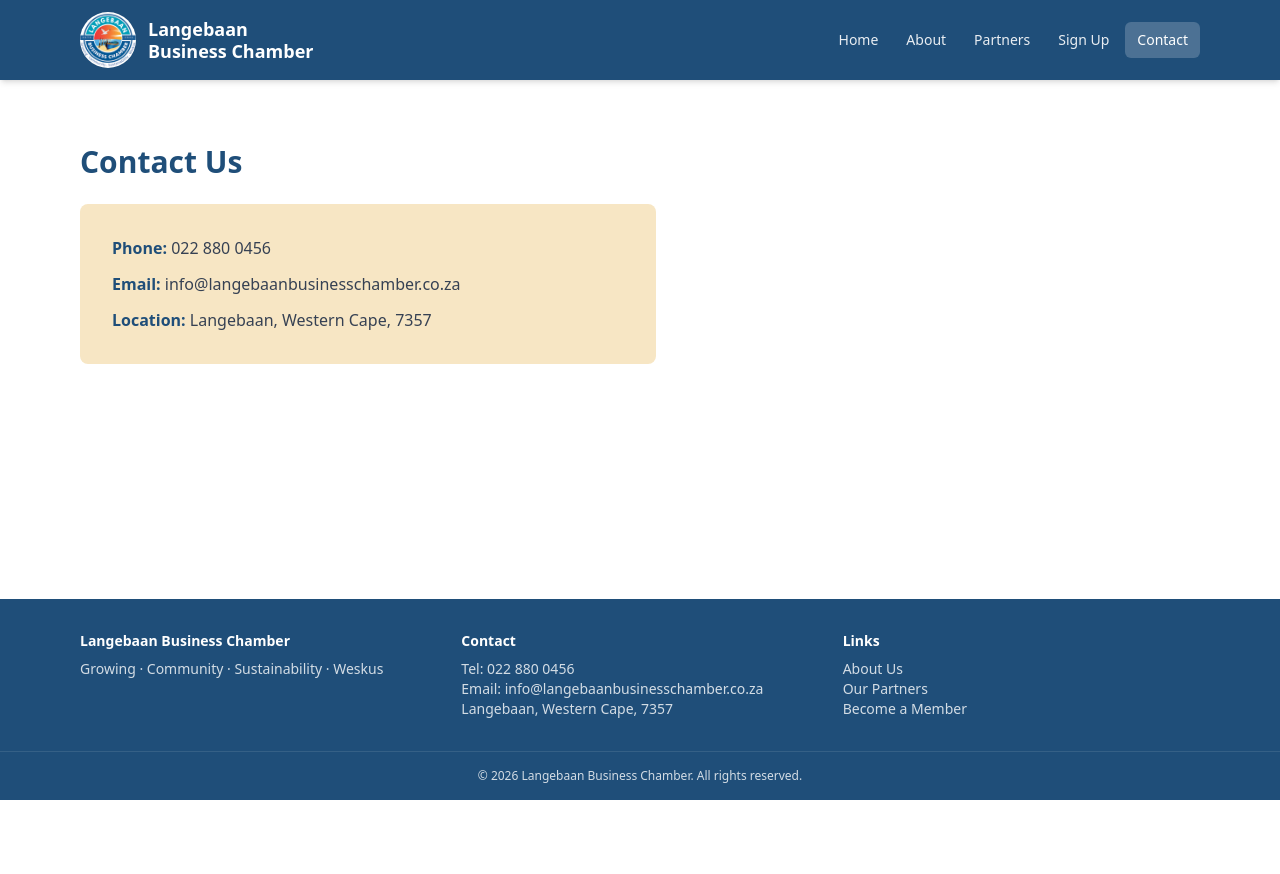
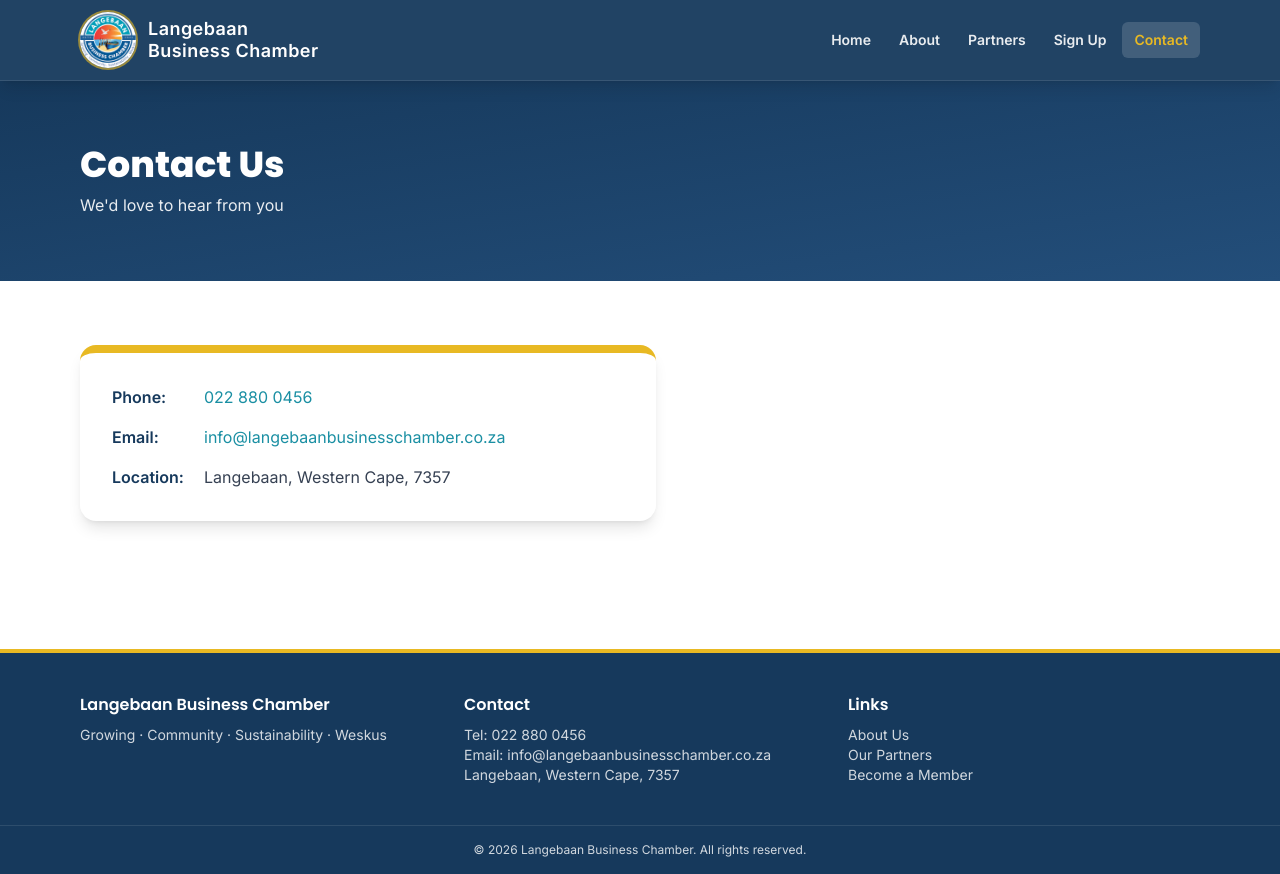
Before and after one commit to Riaan371/Business_Chamber, a React (Vite) app: page /contact in a window 1280 px wide. Before the commit the page ends 800 px from the top, so only its background shows below. Built offline with nearby package versions, Linux system fonts and the light colour scheme; no server answers.

Commit message:
Refresh visual design with gold accents, Poppins headings, and switch to a single R120/month membership plan

```diff
--- a/src/components/Footer.tsx
+++ b/src/components/Footer.tsx
@@ -1,22 +1,22 @@
 export default function Footer() {
   return (
-    <footer className="bg-navy text-white/80 mt-16">
-      <div className="max-w-6xl mx-auto px-4 py-8 grid gap-6 sm:grid-cols-3 text-sm">
+    <footer className="bg-navy text-white/80 mt-16 border-t-4 border-gold">
+      <div className="max-w-6xl mx-auto px-4 py-10 grid gap-8 sm:grid-cols-3 text-sm">
         <div>
-          <h3 className="text-white font-semibold mb-2">Langebaan Business Chamber</h3>
+          <h3 className="text-white font-semibold mb-2 text-base">Langebaan Business Chamber</h3>
           <p>Growing &middot; Community &middot; Sustainability &middot; Weskus</p>
         </div>
         <div>
-          <h3 className="text-white font-semibold mb-2">Contact</h3>
+          <h3 className="text-white font-semibold mb-2 text-base">Contact</h3>
           <p>Tel: 022 880 0456</p>
           <p>Email: info@langebaanbusinesschamber.co.za</p>
           <p>Langebaan, Western Cape, 7357</p>
         </div>
         <div>
-          <h3 className="text-white font-semibold mb-2">Links</h3>
-          <p><a href="/about" className="hover:text-white">About Us</a></p>
-          <p><a href="/partners" className="hover:text-white">Our Partners</a></p>
-          <p><a href="/signup" className="hover:text-white">Become a Member</a></p>
+          <h3 className="text-white font-semibold mb-2 text-base">Links</h3>
+          <p><a href="/about" className="hover:text-gold transition-colors">About Us</a></p>
+          <p><a href="/partners" className="hover:text-gold transition-colors">Our Partners</a></p>
+          <p><a href="/signup" className="hover:text-gold transition-colors">Become a Member</a></p>
         </div>
       </div>
       <div className="text-center text-xs py-4 border-t border-white/10">
--- a/src/components/Navbar.tsx
+++ b/src/components/Navbar.tsx
@@ -1,17 +1,17 @@
 import { Link, NavLink } from 'react-router-dom'
 
 const linkClass = ({ isActive }: { isActive: boolean }) =>
-  `px-3 py-2 rounded-md text-sm font-medium transition-colors ${
-    isActive ? 'bg-white/20 text-white' : 'text-white/90 hover:bg-white/10 hover:text-white'
+  `px-3 py-2 rounded-md text-sm font-semibold transition-colors ${
+    isActive ? 'bg-white/15 text-gold' : 'text-white/90 hover:bg-white/10 hover:text-gold'
   }`
 
 export default function Navbar() {
   return (
-    <header className="bg-navy text-white sticky top-0 z-50 shadow-md">
+    <header className="bg-navy/95 backdrop-blur text-white sticky top-0 z-50 shadow-lg border-b border-white/10">
       <div className="max-w-6xl mx-auto px-4 flex items-center justify-between h-20">
         <Link to="/" className="flex items-center gap-3">
-          <img src="/logo.jpeg" alt="Langebaan Business Chamber" className="h-14 w-14 rounded-full object-cover" />
-          <span className="font-semibold text-lg leading-tight hidden sm:block">
+          <img src="/logo.jpeg" alt="Langebaan Business Chamber" className="h-14 w-14 rounded-full object-cover ring-2 ring-gold/60" />
+          <span className="font-semibold text-lg leading-tight hidden sm:block tracking-wide">
             Langebaan<br />Business Chamber
           </span>
         </Link>
--- a/src/index.css
+++ b/src/index.css
@@ -1,13 +1,29 @@
+@import url('https://fonts.googleapis.com/css2?family=Poppins:wght@600;700;800&family=Inter:wght@400;500;600&display=swap');
 @import "tailwindcss";
 
 @theme {
-  --color-navy: #1f4e79;
+  --color-navy: #16395c;
+  --color-navy-light: #234e7a;
   --color-teal: #1a8fa3;
   --color-sunset: #f4793c;
   --color-sand: #f7e6c4;
+  --color-gold: #e8b923;
 }
 
 body {
   margin: 0;
-  font-family: system-ui, 'Segoe UI', Roboto, sans-serif;
+  font-family: 'Inter', system-ui, 'Segoe UI', Roboto, sans-serif;
+  color: #1f2937;
 }
+
+h1, h2, h3, h4 {
+  font-family: 'Poppins', system-ui, sans-serif;
+}
+
+.card-hover {
+  transition: transform 0.2s ease, box-shadow 0.2s ease;
+}
+.card-hover:hover {
+  transform: translateY(-4px);
+  box-shadow: 0 12px 24px -10px rgba(22, 57, 92, 0.25);
+}
--- a/src/pages/About.tsx
+++ b/src/pages/About.tsx
@@ -9,24 +9,30 @@
 
 export default function About() {
   return (
+    <div>
+      <section className="bg-gradient-to-br from-navy to-navy-light text-white">
         <div className="max-w-6xl mx-auto px-4 py-16">
-      <h1 className="text-3xl font-bold text-navy mb-6">About Us</h1>
-      <p className="text-gray-700 max-w-3xl mb-10">
+          <h1 className="text-4xl font-extrabold mb-4">About Us</h1>
+          <p className="text-white/90 max-w-3xl">
             The Langebaan Business Chamber unites ethical businesses across the West Coast region,
             promoting growth, community and sustainability. We connect members through networking,
             referrals, training and collaboration, underpinned by a strong commitment to integrity,
             fairness and accountability.
           </p>
+        </div>
+      </section>
 
+      <div className="max-w-6xl mx-auto px-4 py-16">
         <h2 className="text-2xl font-bold text-navy mb-6">Our Executive Team</h2>
         <div className="grid sm:grid-cols-2 lg:grid-cols-3 gap-4">
           {team.map((member) => (
-          <div key={member.role} className="bg-sand rounded-lg p-5">
-            <h3 className="font-semibold text-navy">{member.role}</h3>
+            <div key={member.role} className="card-hover bg-white rounded-xl p-5 shadow-sm border border-gray-100 border-l-4 border-l-teal">
+              <h3 className="font-bold text-navy">{member.role}</h3>
               <a href={`mailto:${member.email}`} className="text-sm text-teal hover:underline">{member.email}</a>
             </div>
           ))}
         </div>
       </div>
+    </div>
   )
 }
--- a/src/pages/Contact.tsx
+++ b/src/pages/Contact.tsx
@@ -1,11 +1,28 @@
 export default function Contact() {
   return (
-    <div className="max-w-6xl mx-auto px-4 py-16">
-      <h1 className="text-3xl font-bold text-navy mb-6">Contact Us</h1>
-      <div className="bg-sand rounded-lg p-8 max-w-xl space-y-3 text-gray-700">
-        <p><span className="font-semibold text-navy">Phone:</span> <a href="tel:0228800456" className="hover:underline">022 880 0456</a></p>
-        <p><span className="font-semibold text-navy">Email:</span> <a href="mailto:info@langebaanbusinesschamber.co.za" className="hover:underline">info@langebaanbusinesschamber.co.za</a></p>
-        <p><span className="font-semibold text-navy">Location:</span> Langebaan, Western Cape, 7357</p>
+    <div>
+      <section className="bg-gradient-to-br from-navy to-navy-light text-white">
+        <div className="max-w-6xl mx-auto px-4 py-16">
+          <h1 className="text-4xl font-extrabold mb-2">Contact Us</h1>
+          <p className="text-white/90">We'd love to hear from you</p>
+        </div>
+      </section>
+
+      <div className="max-w-6xl mx-auto px-4 py-16">
+        <div className="bg-white rounded-2xl p-8 max-w-xl space-y-4 text-gray-700 shadow-lg border-t-8 border-gold">
+          <p className="flex items-center gap-3">
+            <span className="font-semibold text-navy w-20">Phone:</span>
+            <a href="tel:0228800456" className="text-teal hover:underline">022 880 0456</a>
+          </p>
+          <p className="flex items-center gap-3">
+            <span className="font-semibold text-navy w-20">Email:</span>
+            <a href="mailto:info@langebaanbusinesschamber.co.za" className="text-teal hover:underline">info@langebaanbusinesschamber.co.za</a>
+          </p>
+          <p className="flex items-center gap-3">
+            <span className="font-semibold text-navy w-20">Location:</span>
+            <span>Langebaan, Western Cape, 7357</span>
+          </p>
+        </div>
       </div>
     </div>
   )
--- a/src/pages/Partners.tsx
+++ b/src/pages/Partners.tsx
@@ -42,10 +42,15 @@
   })
 
   return (
-    <div className="max-w-6xl mx-auto px-4 py-16">
-      <h1 className="text-3xl font-bold text-navy mb-2">Our Partners</h1>
-      <p className="text-gray-700 mb-8">Browse the ethical, vetted businesses in our chamber network.</p>
+    <div>
+      <section className="bg-gradient-to-br from-navy to-navy-light text-white">
+        <div className="max-w-6xl mx-auto px-4 py-16">
+          <h1 className="text-4xl font-extrabold mb-2">Our Partners</h1>
+          <p className="text-white/90">Browse the ethical, vetted businesses in our chamber network.</p>
+        </div>
+      </section>
 
+      <div className="max-w-6xl mx-auto px-4 py-16">
       <div className="flex flex-wrap gap-4 mb-8">
         <input
           type="text"
@@ -72,7 +77,7 @@
 
       <div className="grid sm:grid-cols-2 lg:grid-cols-3 gap-6">
         {filtered.map((partner) => (
-          <div key={partner.id} className="bg-sand rounded-lg p-6 flex flex-col items-center text-center shadow-sm">
+          <div key={partner.id} className="card-hover bg-white rounded-xl p-6 flex flex-col items-center text-center shadow-sm border border-gray-100 border-t-4 border-t-teal">
             <img
               src={partner.logo_url || '/logo.jpeg'}
               alt={partner.name}
@@ -93,6 +98,7 @@
           </div>
         ))}
       </div>
+      </div>
     </div>
   )
 }
--- a/src/pages/Signup.tsx
+++ b/src/pages/Signup.tsx
@@ -2,12 +2,19 @@
   const formUrl = import.meta.env.VITE_SIGNUP_FORM_URL as string | undefined
 
   return (
+    <div>
+      <section className="bg-gradient-to-br from-navy to-navy-light text-white">
+        <div className="max-w-6xl mx-auto px-4 py-16 text-center">
+          <h1 className="text-4xl font-extrabold mb-2">Become a Member</h1>
+          <p className="text-white/90">Join the Langebaan Business Chamber for R120/month</p>
+        </div>
+      </section>
+
       <div className="max-w-2xl mx-auto px-4 py-16 text-center">
-      <h1 className="text-3xl font-bold text-navy mb-4">Become a Member</h1>
         <p className="text-gray-700 mb-8">
           Thanks for your interest in joining the Langebaan Business Chamber! Please complete the
           membership application form. Our team will review your application and be in
-        touch to confirm your membership tier and payment details.
+          touch to confirm your payment details.
         </p>
 
         {formUrl ? (
@@ -15,12 +22,12 @@
             href={formUrl}
             target="_blank"
             rel="noreferrer"
-          className="inline-block bg-sunset text-white px-8 py-4 rounded-md font-semibold text-lg hover:opacity-90 transition-opacity"
+            className="inline-block bg-gold text-navy px-10 py-4 rounded-full font-bold text-lg shadow-lg hover:opacity-90 transition-opacity"
           >
             Open Membership Application Form
           </a>
         ) : (
-        <div className="bg-sand rounded-lg p-8 text-gray-700">
+          <div className="bg-sand rounded-xl p-8 text-gray-700">
             <p>
               The membership application form link has not been configured yet. Please set
               <code className="mx-1 bg-white px-1 rounded">VITE_SIGNUP_FORM_URL</code>
@@ -32,5 +39,6 @@
           </div>
         )}
       </div>
+    </div>
   )
 }
```
Also changed, not shown: src/pages/Home.tsx (+33 -39 lines). Lines whose indentation alone changed are shown as unchanged.
